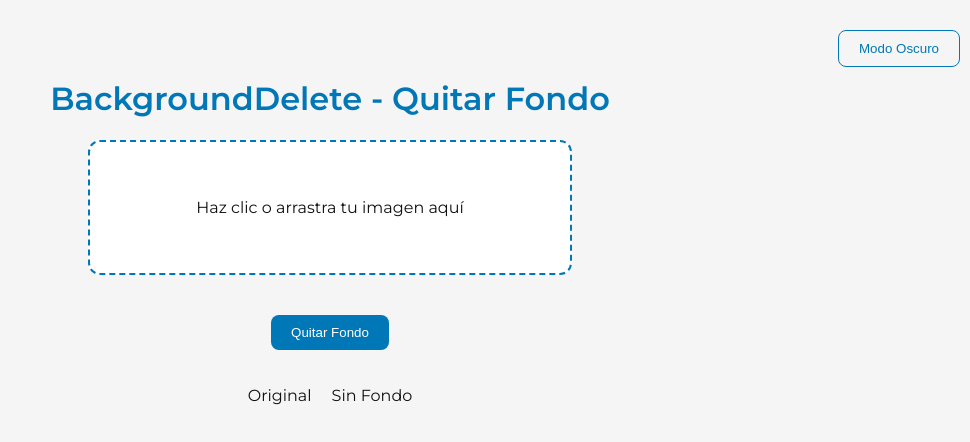
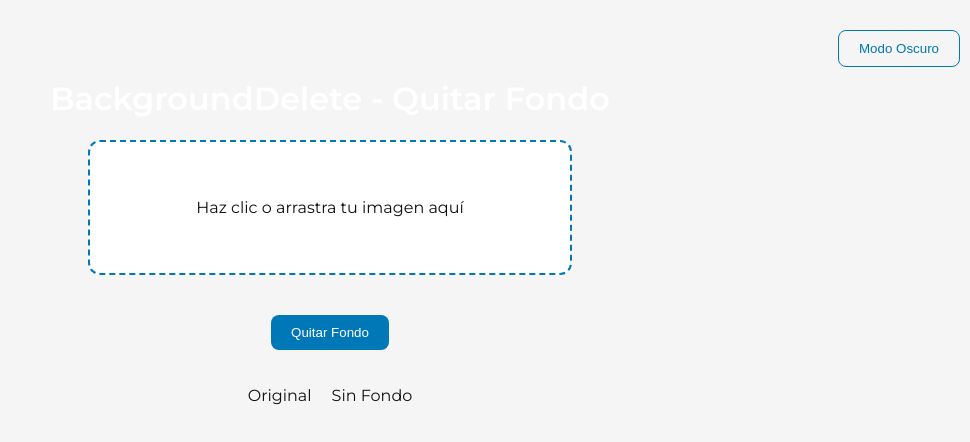
Before and after one commit to AlexandDevlop/backgroundelete, a website: page public/index.html in a window 1280 px wide. Shown: the whole page, without its empty margins (310-1280 px from the left). Drawn offline with Linux system fonts and the light colour scheme.

Commit message:
Update index.html

```diff
--- a/public/index.html
+++ b/public/index.html
@@ -21,7 +21,7 @@
     --border: #2d2f34;
   }
   body { font-family: "Montserrat", sans-serif; background: var(--bg); color: var(--text); text-align: center; padding: 50px; transition: 0.3s; }
-  h1 { color: var(--accent); }
+  h1 { color: #ffffff; }
 
   .upload-box { border: 2px dashed var(--accent); border-radius: 12px; padding: 40px; max-width: 400px; margin: 20px auto; cursor: pointer; background: var(--box); transition: 0.3s; }
   .upload-box.dragover { border-color: #0096c7; }
@@ -43,7 +43,7 @@
 </head>
 <body>
 
-<h1>BackgroundDelete - Quitar Fondo</h1>
+<h1 id="mainTitle">BackgroundDelete - Quitar Fondo</h1>
 
 <div class="upload-box" id="dropZone">
   <p>Haz clic o arrastra tu imagen aquí</p>
@@ -155,6 +155,13 @@ removeBtn.addEventListener("click", async ()=>{
     alert("Error interno: "+err.message);
   }
 });
+
+  const mainTitle = document.getElementById("mainTitle");
+mainTitle.style.cursor = "pointer"; // cambia el cursor para indicar que se puede hacer click
+mainTitle.addEventListener("click", () => {
+    location.reload();
+});
+
 </script>
 
 </body>
```
